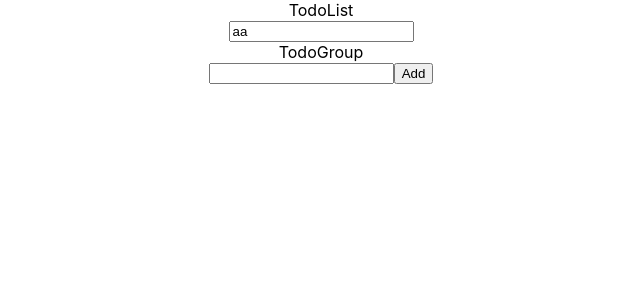
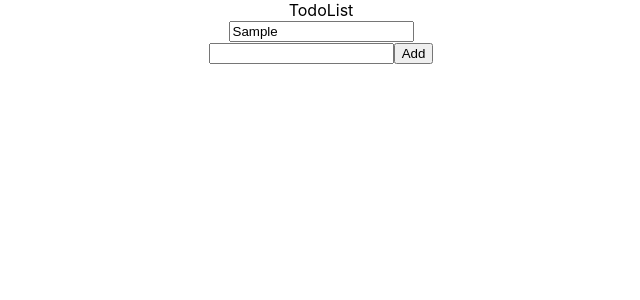
Before and after one commit to AFS-Bootcamp-202207-Class-3-2/Todo-List-YunChen, a React (Create React App) app: page / in a window 1280 px wide. Both pictures are taken after typing "Sample" into the empty fields and a click on the button "Add". Shown: the top 300 px of the page, without its empty margins (319-959 px from the left). Built offline with nearby package versions, Linux system fonts and the light colour scheme.

Commit message:
feat:implement add todo event

```diff
--- a/src/composes/TodoGroup/index.jsx
+++ b/src/composes/TodoGroup/index.jsx
@@ -1,7 +1,14 @@
-import React from 'react'
-
-export default function TodoGroup() {
-  return (
-    <div>TodoGroup</div>
-  )
+import React,{useEffect} from 'react'
+import TodoItem from '../TodoItem'
+export default function TodoGroup(props) {
+    const {todoList}= props
+    return (
+        <div>
+            {
+                todoList.map((item,idx) => {
+                    return <TodoItem key={idx} event={item}/>
+                })
+            }
+        </div>
+    )
 }
--- a/src/composes/TodoItem/index.jsx
+++ b/src/composes/TodoItem/index.jsx
@@ -5,7 +5,7 @@ export default function TodoItem(props) {
   return (
 
     <div>
-        <input type="disabled" value={event} />
+        <input type="disabled" value={event} onChange={()=>{}}/>
     </div>
   )
 }
--- a/src/composes/TodoList/index.jsx
+++ b/src/composes/TodoList/index.jsx
@@ -1,19 +1,16 @@
-import React ,{useEffect}from 'react'
+import React ,{useEffect,useState}from 'react'
 
 import TodoGenerator from '../TodoGenerator'
 import TodoGroup from '../TodoGroup'
 export default function TodoList() {
-    const todoList = []
-    useEffect(()=>{},todoList)
+    const [todoList,setTodoList] = useState([]);
     const supplyTodoMessage = (todoMessage)=>{
-        todoList.push(todoMessage)
-        console.log(todoList)
+        setTodoList([...todoList,todoMessage])
     }
     return (
         <>
             <div>TodoList</div>
-            <input type="disabled" value="aa" />
-            <TodoGroup/>
+            <TodoGroup todoList={todoList}/>
             <TodoGenerator supplyTodoMessage={supplyTodoMessage}/>
         </>
     )
```
